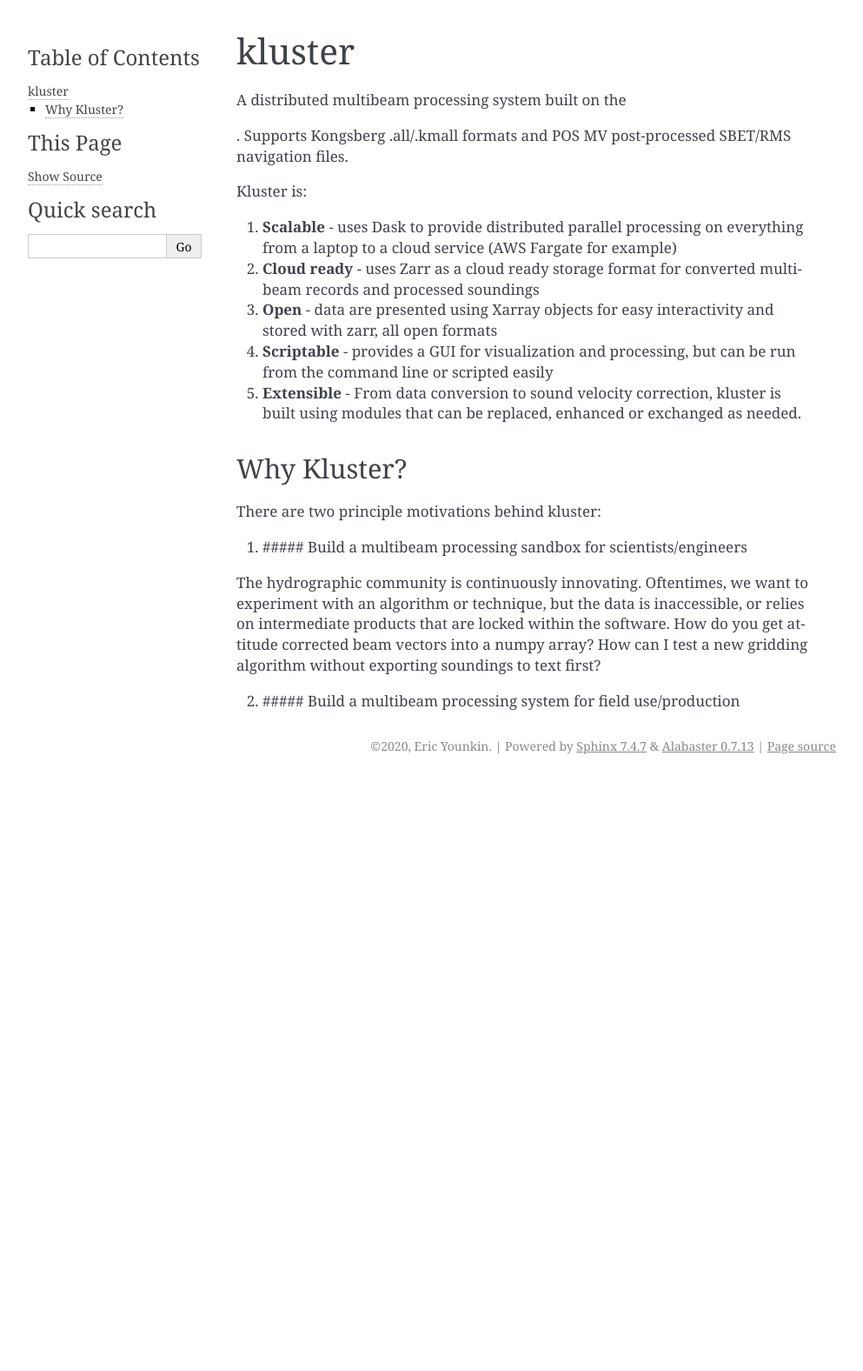
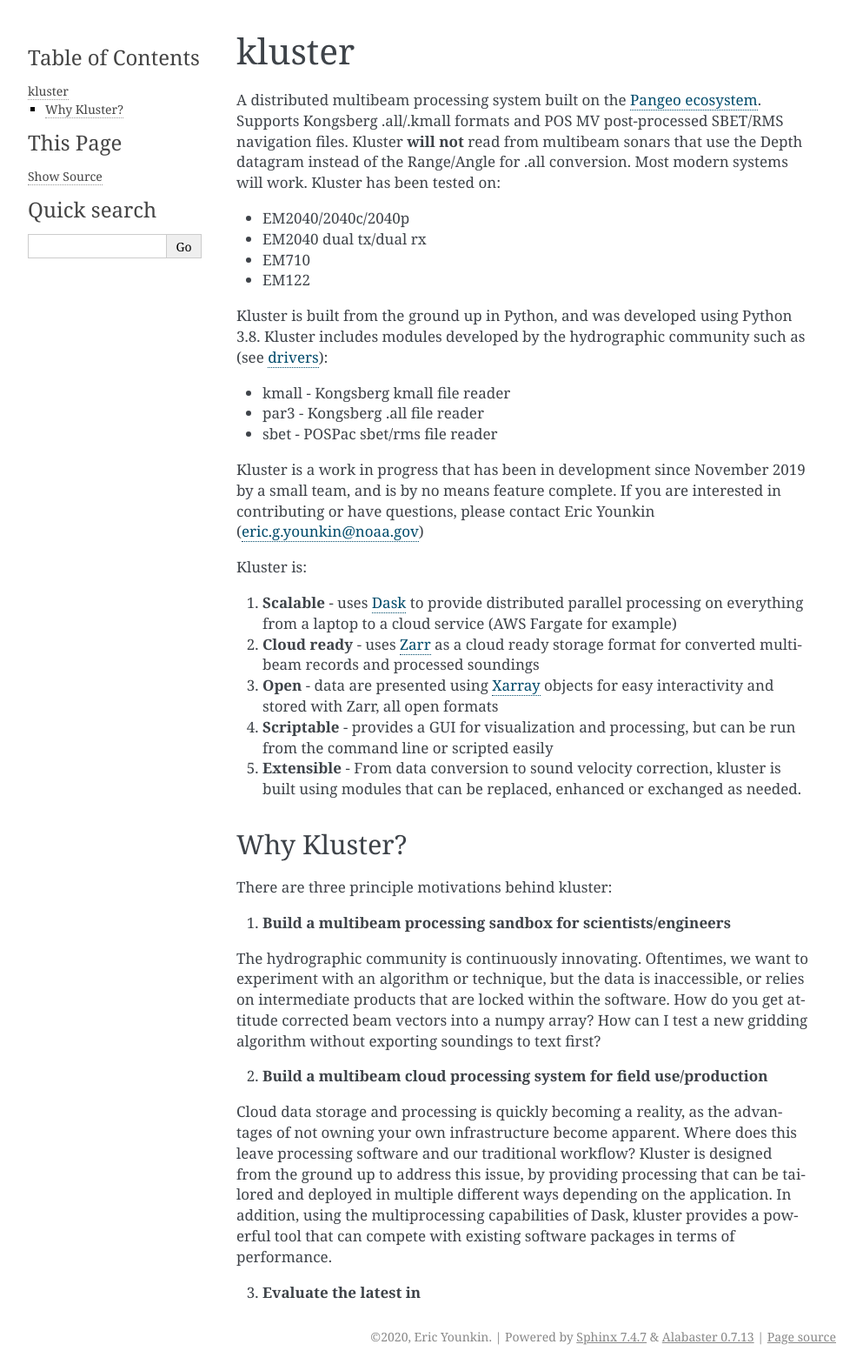
Before and after one commit to noaa-ocs-hydrography/kluster, a Sphinx documentation site: the page built from docs/readme.rst, in a window 1280 px wide. Shown: the whole page at 87% size, without its empty margins (148-1141 px from the left). Built offline with Sphinx 7.4.7, drawn with Linux system fonts in a browser that asks for light colours; before the commit the page ends 900 px from its top, so only the background shows below that.

Commit message:
update readme

```diff
--- a/docs/readme.rst
+++ b/docs/readme.rst
@@ -1,20 +1,40 @@
 kluster
-=======
+'''''''
 
-A distributed multibeam processing system built on the
+A distributed multibeam processing system built on the `Pangeo
+ecosystem`_. Supports Kongsberg .all/.kmall formats and POS MV
+post-processed SBET/RMS navigation files. Kluster **will not** read from
+multibeam sonars that use the Depth datagram instead of the Range/Angle
+for .all conversion. Most modern systems will work. Kluster has been
+tested on:
 
-. Supports Kongsberg .all/.kmall formats and POS MV post-processed
-SBET/RMS navigation files.
+-  EM2040/2040c/2040p
+-  EM2040 dual tx/dual rx
+-  EM710
+-  EM122
+
+Kluster is built from the ground up in Python, and was developed using
+Python 3.8. Kluster includes modules developed by the hydrographic
+community such as (see `drivers`_):
+
+-  kmall - Kongsberg kmall file reader
+-  par3 - Kongsberg .all file reader
+-  sbet - POSPac sbet/rms file reader
+
+Kluster is a work in progress that has been in development since
+November 2019 by a small team, and is by no means feature complete. If
+you are interested in contributing or have questions, please contact
+Eric Younkin (eric.g.younkin@noaa.gov)
 
 Kluster is:
 
-1. **Scalable** - uses Dask to provide distributed parallel processing
-   on everything from a laptop to a cloud service (AWS Fargate for
-   example)
-2. **Cloud ready** - uses Zarr as a cloud ready storage format for
+1. **Scalable** - uses `Dask`_ to provide distributed parallel
+   processing on everything from a laptop to a cloud service (AWS
+   Fargate for example)
+2. **Cloud ready** - uses `Zarr`_ as a cloud ready storage format for
    converted multibeam records and processed soundings
-3. **Open** - data are presented using Xarray objects for easy
-   interactivity and stored with zarr, all open formats
+3. **Open** - data are presented using `Xarray`_ objects for easy
+   interactivity and stored with Zarr, all open formats
 4. **Scriptable** - provides a GUI for visualization and processing, but
    can be run from the command line or scripted easily
 5. **Extensible** - From data conversion to sound velocity correction,
@@ -24,9 +44,11 @@
 Why Kluster?
 ------------
 
-There are two principle motivations behind kluster:
+There are three principle motivations behind kluster:
 
-1. ##### Build a multibeam processing sandbox for scientists/engineers
+1. .. rubric:: Build a multibeam processing sandbox for
+      scientists/engineers
+      :name: build-a-multibeam-processing-sandbox-for-scientistsengineers
 
 The hydrographic community is continuously innovating. Oftentimes, we
 want to experiment with an algorithm or technique, but the data is
@@ -35,4 +57,25 @@
 numpy array? How can I test a new gridding algorithm without exporting
 soundings to text first?
 
-2. ##### Build a multibeam processing system for field use/production
+2. .. rubric:: Build a multibeam cloud processing system for field
+      use/production
+      :name: build-a-multibeam-cloud-processing-system-for-field-useproduction
+
+Cloud data storage and processing is quickly becoming a reality, as the
+advantages of not owning your own infrastructure become apparent. Where
+does this leave processing software and our traditional workflow?
+Kluster is designed from the ground up to address this issue, by
+providing processing that can be tailored and deployed in multiple
+different ways depending on the application. In addition, using the
+multiprocessing capabilities of Dask, kluster provides a powerful tool
+that can compete with existing software packages in terms of
+performance.
+
+3. .. rubric:: Evaluate the latest in
+      :name: evaluate-the-latest-in
+
+.. _Pangeo ecosystem: https://pangeo.io/
+.. _drivers: https://github.com/noaa-ocs-hydrography/drivers
+.. _Dask: https://dask.org/
+.. _Zarr: https://zarr.readthedocs.io/en/stable/
+.. _Xarray: http://xarray.pydata.org/en/stable/
```
Also changed, not shown: README.md (+83 -9 lines).
